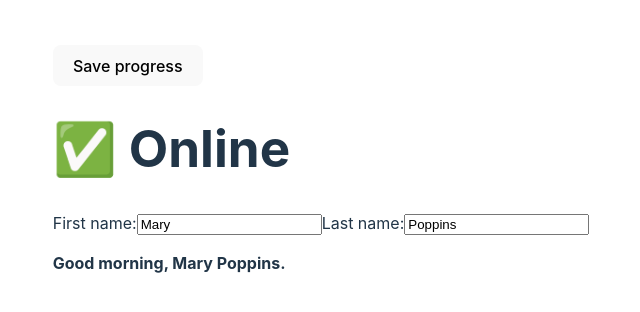
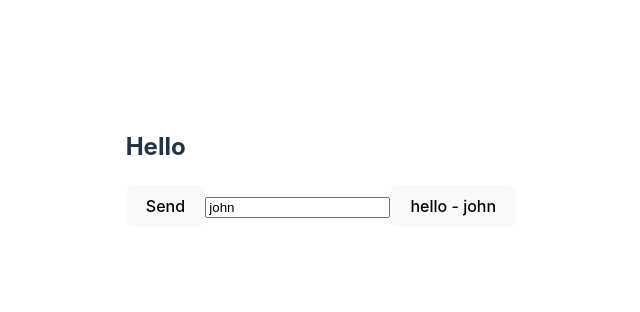
Before and after one commit to moazamdev/100DaysOfCode, a React (Vite) app: page / in a window 1280 px wide. Shown: the part 232-544 px from the top of the page, without its empty margins (319-959 px from the left). Built offline with nearby package versions, Linux system fonts and the light colour scheme.

Commit message:
practiced useCallback hook

```diff
--- a/src/App.jsx
+++ b/src/App.jsx
@@ -23,17 +23,22 @@ import React from "react";
 // import TimerComponent from "./components/day8/timer";
 // import Stopwatch from "./components/day8/stopwatch";
 
-import { SaveButton, StatusBar } from "./components/day9/network-checker";
-import Form from "./components/day9/form-input";
+// import { SaveButton, StatusBar } from "./components/day9/network-checker";
+// import Form from "./components/day9/form-input";
+
+import TheFather from "./components/day10/parent-component";
 
 
 const App = () => {
 	return (
 		<>
 			{/* Day 9 */}
-			<SaveButton />
+			<TheFather />
+
+			{/* Day 9 */}
+			{/* <SaveButton />
 			<StatusBar />
-			<Form />
+			<Form /> */}
 
 			{/* Day 8 */}
 			{/* <AsyncStateButton/>
--- /dev/null
+++ b/src/components/day10/child-component.jsx
@@ -0,0 +1,10 @@
+import React, { memo } from 'react';
+const TheChild =
+    memo(function TheChild({ valuePassing, details, handleChildClick }) {
+
+        return (
+            <button onClick={handleChildClick}>{details} - {valuePassing}</button>
+        )
+    })
+
+export default TheChild;
--- /dev/null
+++ b/src/components/day10/parent-component.jsx
@@ -0,0 +1,26 @@
+import * as React from "react";
+import TheChild from "./child-component";
+
+const TheFather = () => {
+    const [name, setName] = React.useState("john")
+
+    const handleChildClick = React.useCallback(
+        () => {
+            console.log(name);
+        }, [name]
+    )
+    const handleClick = () => {
+        console.log("Parent", name)
+    }
+
+    return (
+        <div>
+            <h2>Hello</h2>
+            <button onClick={handleClick}> Send </button>
+            <input type="text" onChange={e => setName(e.target.value)} value={name} />
+            <TheChild handleChildClick={handleChildClick} details={"hello"} valuePassing={name} />
+        </div>
+    )
+}
+
+export default TheFather;
```
